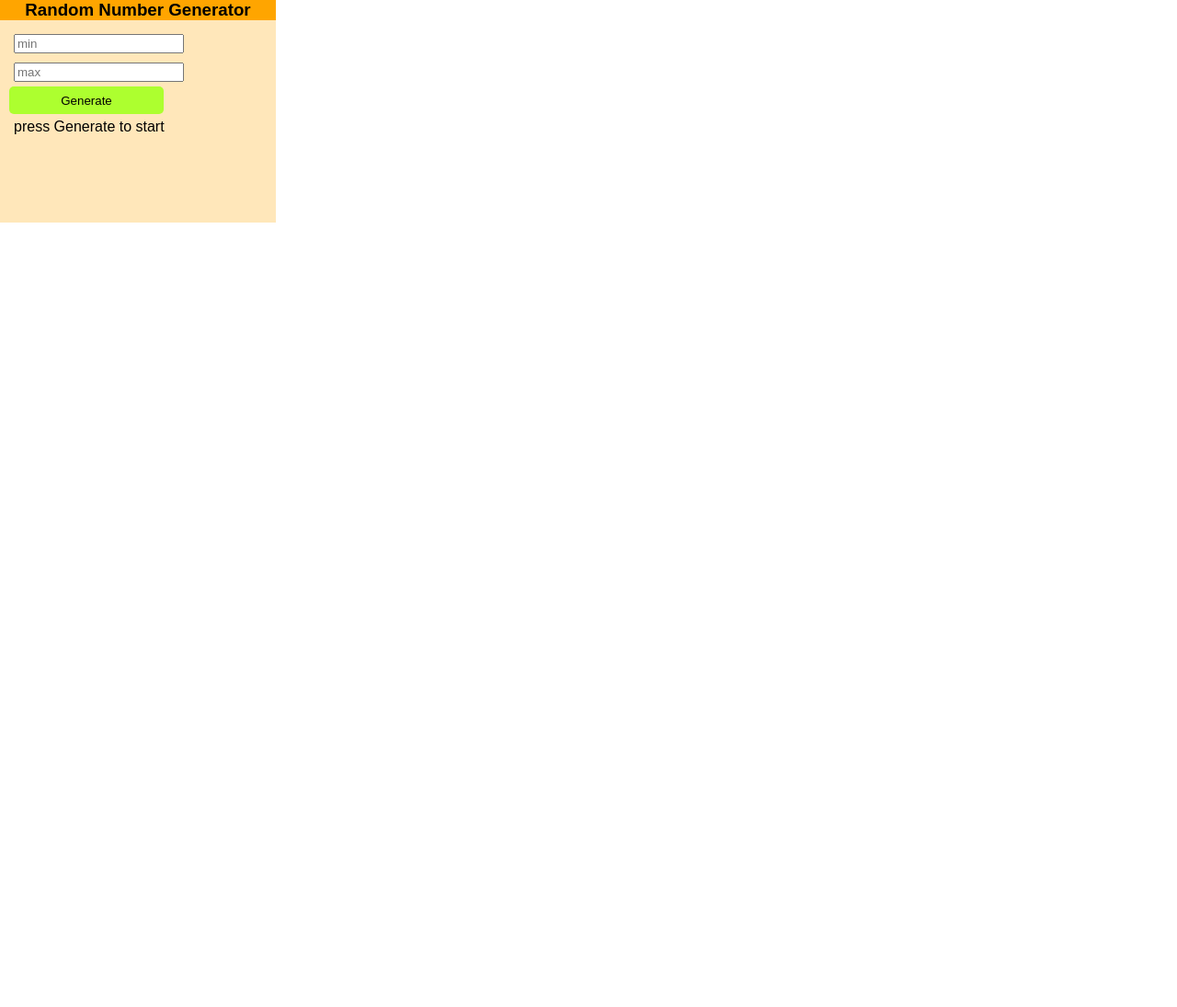
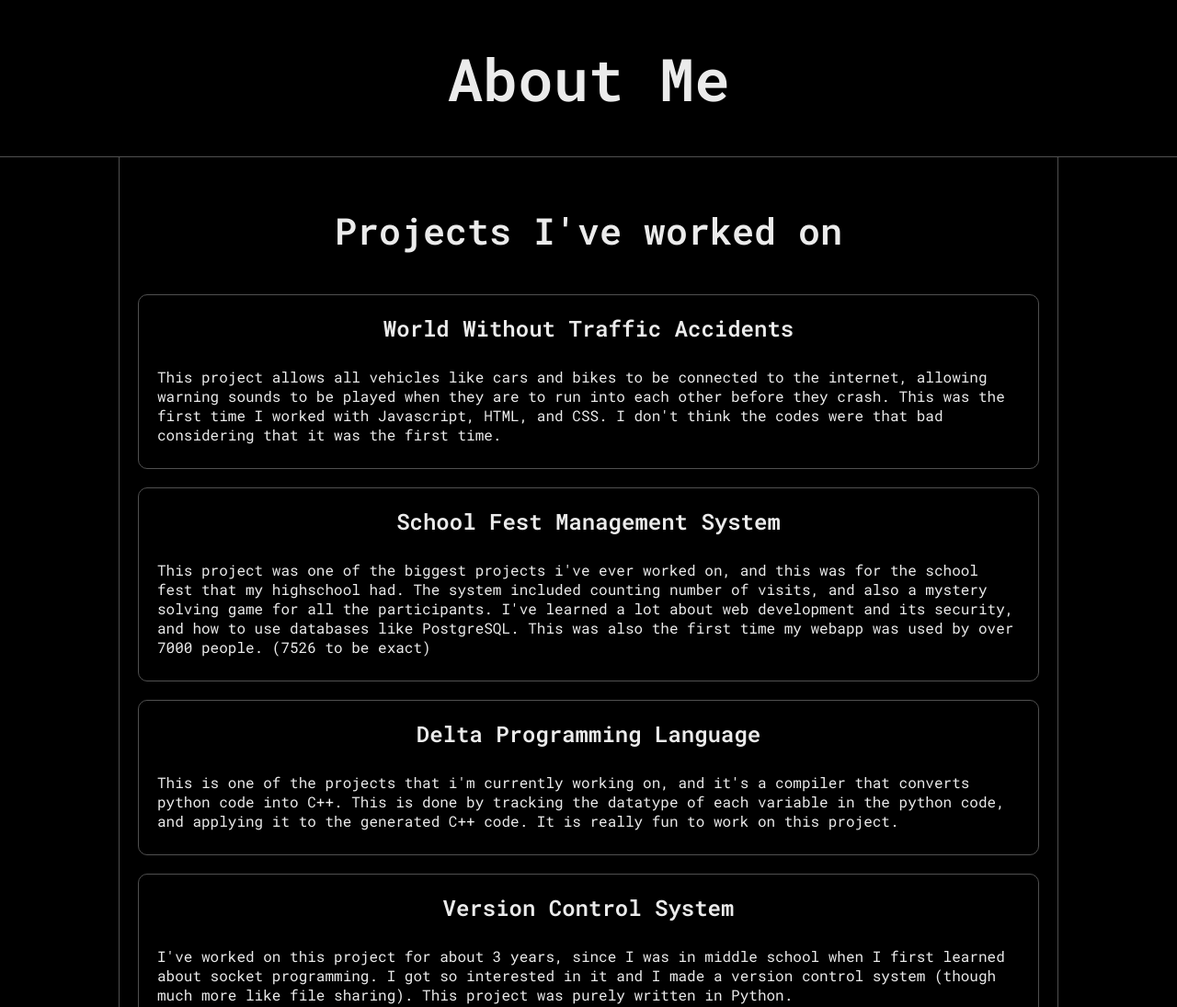
Before and after one commit to sho96/sho96.github.io, a plain HTML site: page index.html in a window 1280 px wide. Shown: the top 1095 px of the page at 92% size. Before the commit the page ends 800 px from the top, so only its background shows below. Drawn offline with Linux system fonts and the light colour scheme.

Commit message:
huge change

```diff
--- /dev/null
+++ b/global.scss
@@ -0,0 +1,65 @@
+@import url("https://fonts.googleapis.com/css2?family=Roboto+Mono:ital,wght@0,100..700;1,100..700&display=swap");
+
+body {
+    --background-color: rgb(0, 0, 0);
+    --background-color-barely-light: rgb(18, 18, 18);
+    --background-color-light: rgb(40, 40, 40);
+    --background-color-lighter: rgb(60, 60, 60);
+    --background-color-bright: rgb(80, 80, 80);
+    --text-color: rgb(235, 235, 235);
+    --accent-color: dodgerblue;
+}
+
+body {
+    background-color: var(--background-color);
+    color: var(--text-color);
+    font-family: "Roboto Mono", monospace;
+    display: flex;
+    flex-direction: column;
+    align-items: center;
+
+    margin: 0;
+
+    overflow-x: hidden;
+}
+
+footer {
+    display: flex;
+    flex-direction: column;
+    align-items: center;
+    padding: 10px;
+    border-top: 1px solid var(--background-color-bright);
+    width: 100vw;
+}
+/* width */
+::-webkit-scrollbar {
+    width: 5px;
+    border-radius: 5px;
+}
+
+/* Track */
+::-webkit-scrollbar-track {
+    background: var(--background-color);
+}
+
+/* Handle */
+::-webkit-scrollbar-thumb {
+    background: var(--background-color-lighter);
+}
+
+/* Handle on hover */
+::-webkit-scrollbar-thumb:hover {
+    background: var(--background-color-bright)
+}
+
+a{
+    text-decoration: none;
+    color: var(--text-color);
+
+    transition: all 0.1s ease-in-out;
+
+    &:hover{
+        color: var(--accent-color);
+        text-decoration: underline;
+    }
+}
--- a/index.html
+++ b/index.html
@@ -1,21 +1,72 @@
 <!DOCTYPE html>
-<html>
+<html lang="en">
 <head>
-        <title>Random Things</title>
-        <link rel="stylesheet" type="text/css" href="styles.css">
+    <meta charset="UTF-8">
+    <meta name="viewport" content="width=device-width, initial-scale=1.0">
+    <link rel="stylesheet" href="styles.css">
+    <link rel="stylesheet" href="global.css">
+    <title>Hello!!</title>
 </head>
 <body>
-        <section class="main">
-            <div class="bar">
-                <h3>Random Number Generator</h3>
+    <div id="container">
+        <div id="header">
+            <h1>About Me</h1>
         </div>
-            <div class="content">
-                <input type="number" class="min" placeholder="min">
-                <input type="number" class="max" placeholder="max">
-                <button onclick="generateRandomNumber();">Generate</button>
-                <p class="result">press Generate to start</p>
+
+        <div id="content">
+            <section class="section">
+                <div class="section-header">
+                    <h2>Projects I've worked on</h2>
+                </div>
+
+                <div class="section-content" id="projects">
+                    <div name="project-big">
+                        <h4>World Without Traffic Accidents</h4>
+                        <p>
+                            This project allows all vehicles like cars and bikes to be connected to the internet,
+                            allowing warning sounds to be played when they are to run into each other before they crash.
+                            This was the first time I worked with Javascript, HTML, and CSS. I don't think the codes were that bad
+                            considering that it was the first time.
+                        </p>
+                    </div>
+                    <div name="project-big">
+                        <h4>School Fest Management System</h4>
+                        <p>
+                            This project was one of the biggest projects i've ever worked on, and this was for the school fest that my highschool had.
+                            The system included counting number of visits, and also a mystery solving game for all the participants.
+                            I've learned a lot about web development and its security, and how to use databases like PostgreSQL.
+                            This was also the first time my webapp was used by over 7000 people. (7526 to be exact)
+                        </p>
+                    </div>
+                    <div name="project-big">
+                        <h4>Delta Programming Language</h4>
+                        <p>
+                            This is one of the projects that i'm currently working on, and it's a compiler that converts python code into C++.
+                            This is done by tracking the datatype of each variable in the python code, and applying it to the generated C++ code.
+                            It is really fun to work on this project.
+                        </p>
+                    </div>
+                    <div name="project-big">
+                        <h4>Version Control System</h4>
+                        <p>
+                            I've worked on this project for about 3 years, since I was in middle school when I first learned about socket programming.
+                            I got so interested in it and I made a version control system (though much more like file sharing).
+                            This project was purely written in Python.
+                        </p>
+                    </div>
+
+                </div>
+                <span class="section-bottom-bar"></span>
+            </section>
+            <section class="section">
+                <div class="section-header">
+                    <h2>More to be added</h2>
                 </div>
             </section>
-        <script src="script.js"></script>
+        </div>
+        <footer>
+            <p><a href="https://github.com/sho96" target="_blank">Made by sho96 on Github</a></p>
+        </footer>
+    </div>
 </body>
 </html>
--- a/script.js
+++ /dev/null
@@ -1,18 +0,0 @@
-const resultParagraph = document.querySelector(".result");
-const minInput = document.querySelector(".min");
-const maxInput = document.querySelector(".max");
-
-const generateRandomNumber = () => {
-    const minNumber = parseInt(minInput["value"]);
-    const maxNumber = parseInt(maxInput["value"]);
-
-    if (minNumber == NaN || maxNumber == NaN){
-        resultParagraph.innerHTML = "the min and the max values aren't set."
-        return;
-    }
-
-    const number = Math.round((Math.random()*(maxNumber-minNumber))+minNumber);
-    console.log(number);
-    console.log(number+minNumber);
-    resultParagraph.innerHTML = "The number is " + number;
-}
--- /dev/null
+++ b/styles.scss
@@ -0,0 +1,117 @@
+#container{
+    display: flex;
+    flex-direction: column;
+    align-items: center;
+
+    width: 100vw;
+
+}
+
+#header{
+    width: 100vw;
+    display: flex;
+    flex-direction: column;
+    align-items: center;
+    border-bottom: 1px solid var(--background-color-bright);
+
+    h1{
+        color: var(--text-color);
+        font-size: 4rem;
+        font-weight: 600;
+    }
+}
+
+#content{
+    display: flex;
+    flex-direction: column;
+    align-items: center;
+    padding: 10px;
+
+    width: 100vw;
+
+    max-width: 1000px;
+    border-left: 1px solid var(--background-color-bright);
+    border-right: 1px solid var(--background-color-bright);
+}
+
+.section{
+    display: flex;
+    flex-direction: column;
+    align-items: center;
+    padding: 10px;
+    width: 100%;
+    font-weight: 400;
+
+
+    .section-header{
+        display: flex;
+        flex-direction: column;
+        align-items: center;
+
+        h2{
+            color: var(--text-color);
+            font-size: 2.5rem;
+            font-weight: 600;
+        }
+    }
+
+    .section-content{
+        display: flex;
+        flex-direction: column;
+        align-items: center;
+        width: 100%;
+        padding: 10px;
+    }
+
+    .section-bottom-bar{
+        height: 1px;
+        width: 90%;
+        background-color: var(--background-color-bright);
+        margin-top: 10px;
+        margin-bottom: 20px;
+    }
+}
+
+#projects{
+    display: flex;
+    flex-direction: row;
+    align-items: center;
+    justify-content: space-evenly;
+    flex-wrap: wrap;
+
+    gap: 20px;
+
+    div[name="project-big"]{
+        display: flex;
+        flex-direction: column;
+        align-items: center;
+        padding: 10px;
+        padding-left: 20px;
+        padding-right: 20px;
+        margin-left: 10px;
+        margin-right: 10px;
+
+        border-radius: 10px;
+        border: 1px solid var(--background-color-bright);
+
+        h4{
+            color: var(--text-color);
+            font-size: 1.5rem;
+            font-weight: 600;
+            margin-top: 10px;
+            margin-bottom: 10px;
+            text-align: center;
+
+            transition: all 0.2s ease-in-out;
+        }
+
+        transition: all 0.2s ease-in-out;
+    }
+    div[name="project-big"]:hover{
+        border: 1px solid var(--accent-color);
+
+        h4{
+            color: var(--accent-color);
+        }
+    }
+}
```
Also changed, not shown: global.css (added), styles.css. Lines whose indentation alone changed are shown as unchanged.
